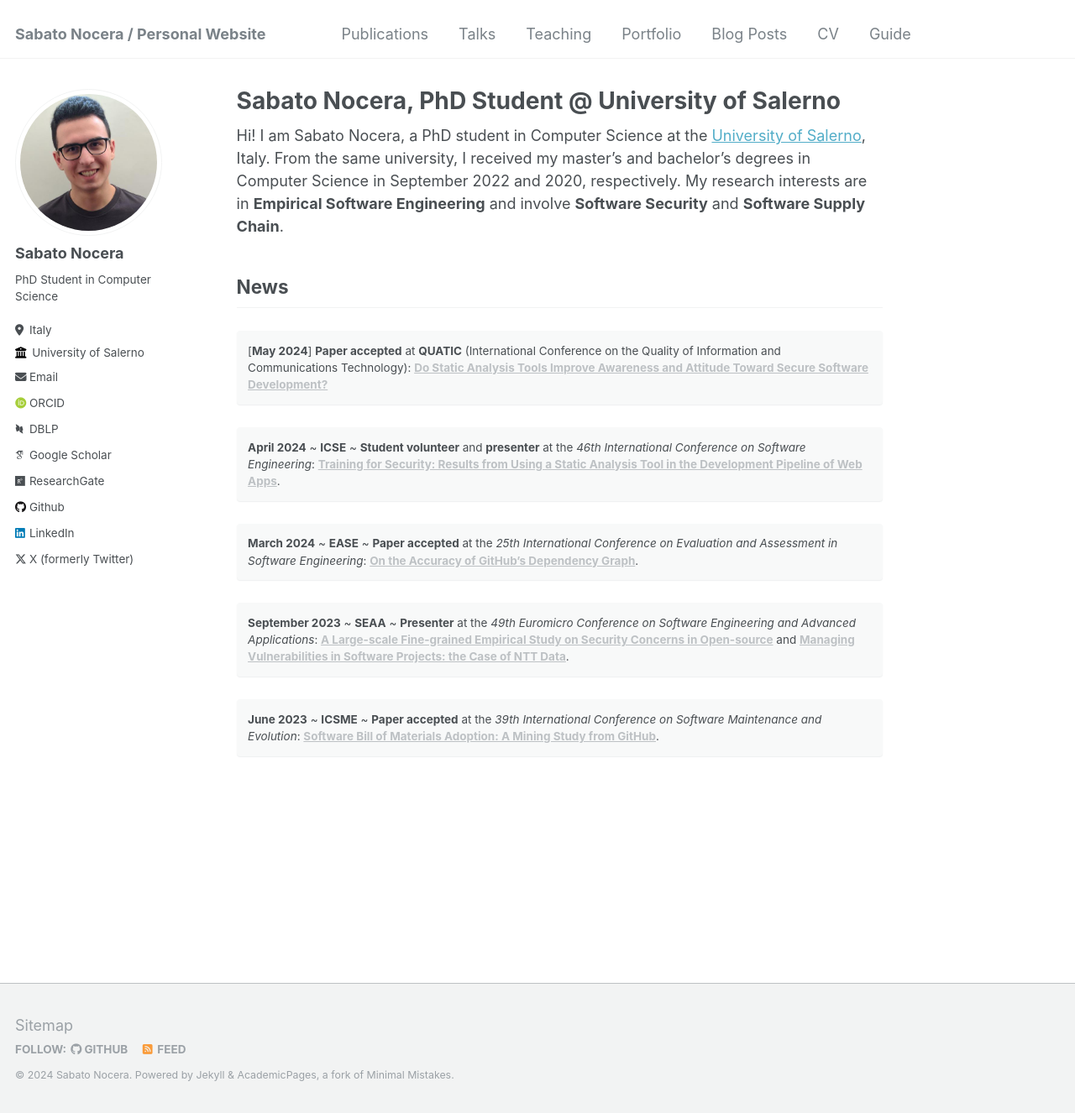
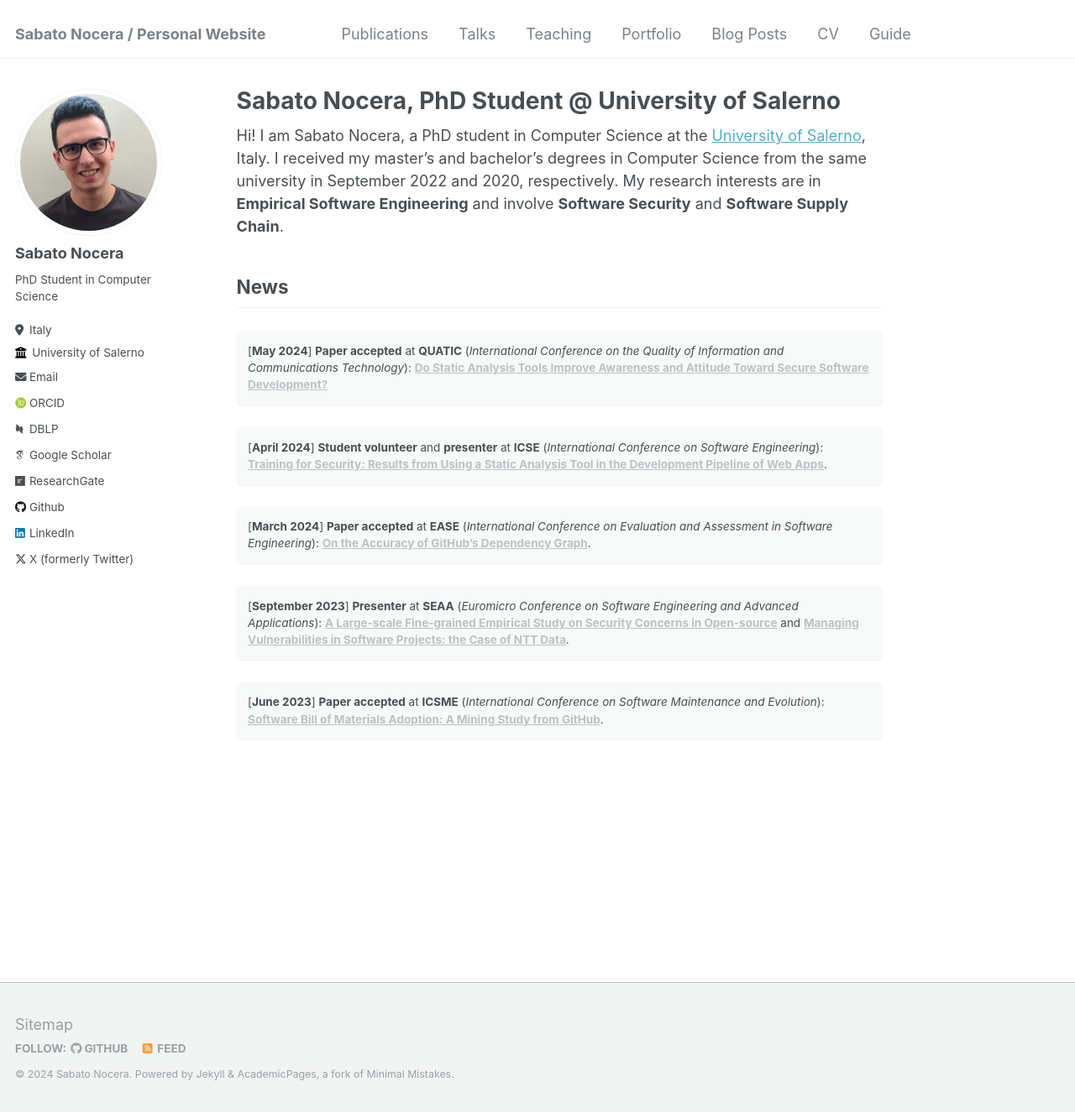
Before and after one commit to sabato-nocera/sabato-nocera.github.io, a Jekyll site: the page built from _pages/about.md, in a window 1280 px wide and 1326 px high. Shown: the whole window at 84% size. Built offline with Jekyll 4.4.1, drawn with Linux system fonts in a browser that asks for light colours; some web fonts are replaced.

Commit message:
Update about.md

```diff
--- a/_pages/about.md
+++ b/_pages/about.md
@@ -7,21 +7,21 @@ redirect_from:
   - /about.html
 ---
 
-Hi! I am Sabato Nocera, a PhD student in Computer Science at the [University of Salerno](https://web.unisa.it/en/university), Italy. From the same university, I received my master's and bachelor's degrees in Computer Science in September 2022 and 2020, respectively. My research interests are in **Empirical Software Engineering** and involve **Software Security** and **Software Supply Chain**.
+Hi! I am Sabato Nocera, a PhD student in Computer Science at the [University of Salerno](https://web.unisa.it/en/university), Italy. I received my master's and bachelor's degrees in Computer Science from the same university in September 2022 and 2020, respectively. My research interests are in **Empirical Software Engineering** and involve **Software Security** and **Software Supply Chain**.
 
 ## News
 
-\[**May 2024**\] **Paper accepted** at **QUATIC** (International Conference on the Quality of Information and Communications Technology): [**Do Static Analysis Tools Improve Awareness and Attitude Toward Secure Software Development?**]()
+\[**May 2024**\] **Paper accepted** at **QUATIC** (_International Conference on the Quality of Information and Communications Technology_): [**Do Static Analysis Tools Improve Awareness and Attitude Toward Secure Software Development?**]()
 {: .notice}
 
-**April 2024** &#126; **ICSE** &#126; **Student volunteer** and **presenter** at the _46th International Conference on Software Engineering_: [**Training for Security: Results from Using a Static Analysis Tool in the Development Pipeline of Web Apps**](https://doi.org/10.1145/3639474.3640073).
+\[**April 2024**\] **Student volunteer** and **presenter** at **ICSE** (_International Conference on Software Engineering_): [**Training for Security: Results from Using a Static Analysis Tool in the Development Pipeline of Web Apps**](https://doi.org/10.1145/3639474.3640073).
 {: .notice}
 
-**March 2024** &#126; **EASE** &#126; **Paper accepted** at the _25th International Conference on Evaluation and Assessment in Software Engineering_: [**On the Accuracy of GitHub's Dependency Graph**](https://doi.org/10.1145/3661167.3661175).
+\[**March 2024**\] **Paper accepted** at **EASE** (_International Conference on Evaluation and Assessment in Software Engineering_): [**On the Accuracy of GitHub's Dependency Graph**](https://doi.org/10.1145/3661167.3661175).
 {: .notice}
 
-**September 2023** &#126; **SEAA** &#126; **Presenter** at the _49th Euromicro Conference on Software Engineering and Advanced Applications_: [**A Large-scale Fine-grained Empirical Study on Security Concerns in Open-source**](https://doi.org/10.1109/SEAA60479.2023.00069) and [**Managing Vulnerabilities in Software Projects: the Case of NTT Data**](https://doi.org/10.1109/SEAA60479.2023.00046).
+\[**September 2023**\] **Presenter** at **SEAA** (_Euromicro Conference on Software Engineering and Advanced Applications_): [**A Large-scale Fine-grained Empirical Study on Security Concerns in Open-source**](https://doi.org/10.1109/SEAA60479.2023.00069) and [**Managing Vulnerabilities in Software Projects: the Case of NTT Data**](https://doi.org/10.1109/SEAA60479.2023.00046).
 {: .notice}
 
-**June 2023** &#126; **ICSME** &#126; **Paper accepted** at the _39th International Conference on Software Maintenance and Evolution_: [**Software Bill of Materials Adoption: A Mining Study from GitHub**](https://doi.org/10.1109/ICSME58846.2023.00016).
+\[**June 2023**\] **Paper accepted** at **ICSME** (_International Conference on Software Maintenance and Evolution_): [**Software Bill of Materials Adoption: A Mining Study from GitHub**](https://doi.org/10.1109/ICSME58846.2023.00016).
 {: .notice}
```
